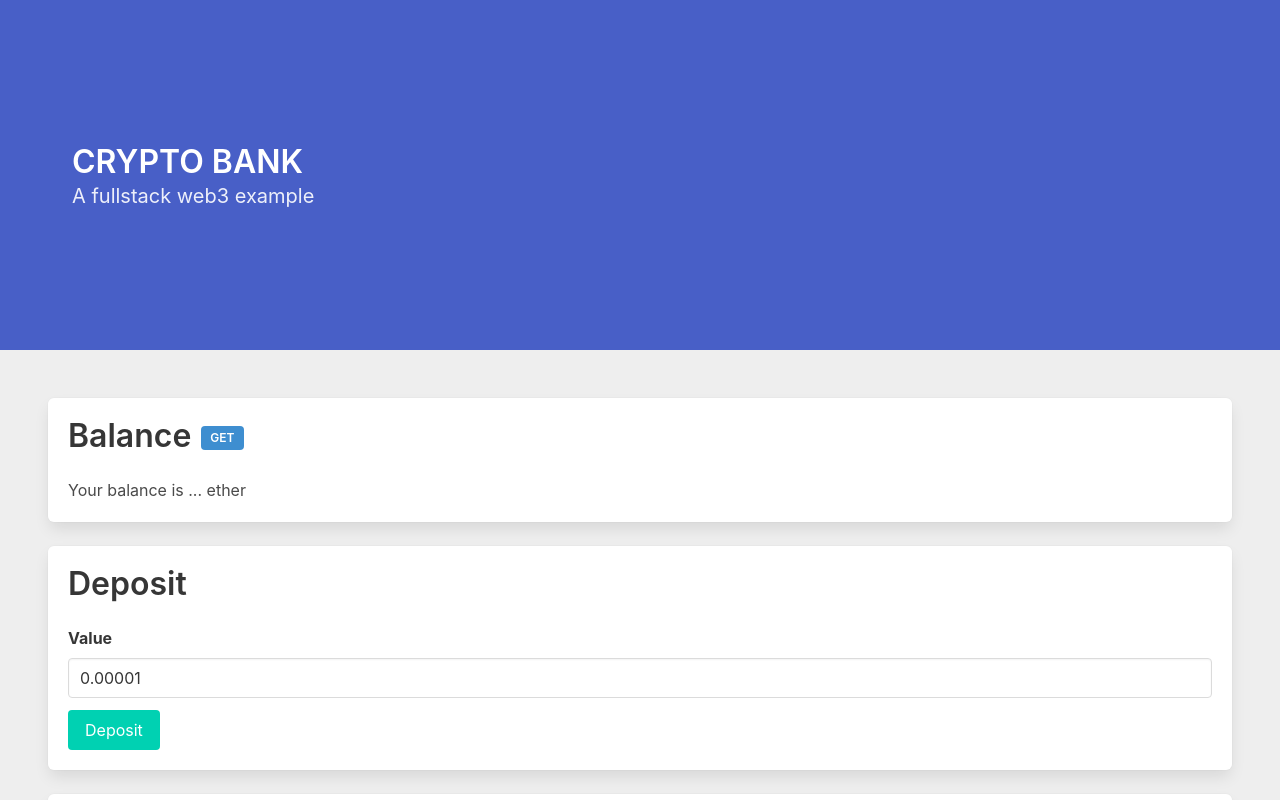
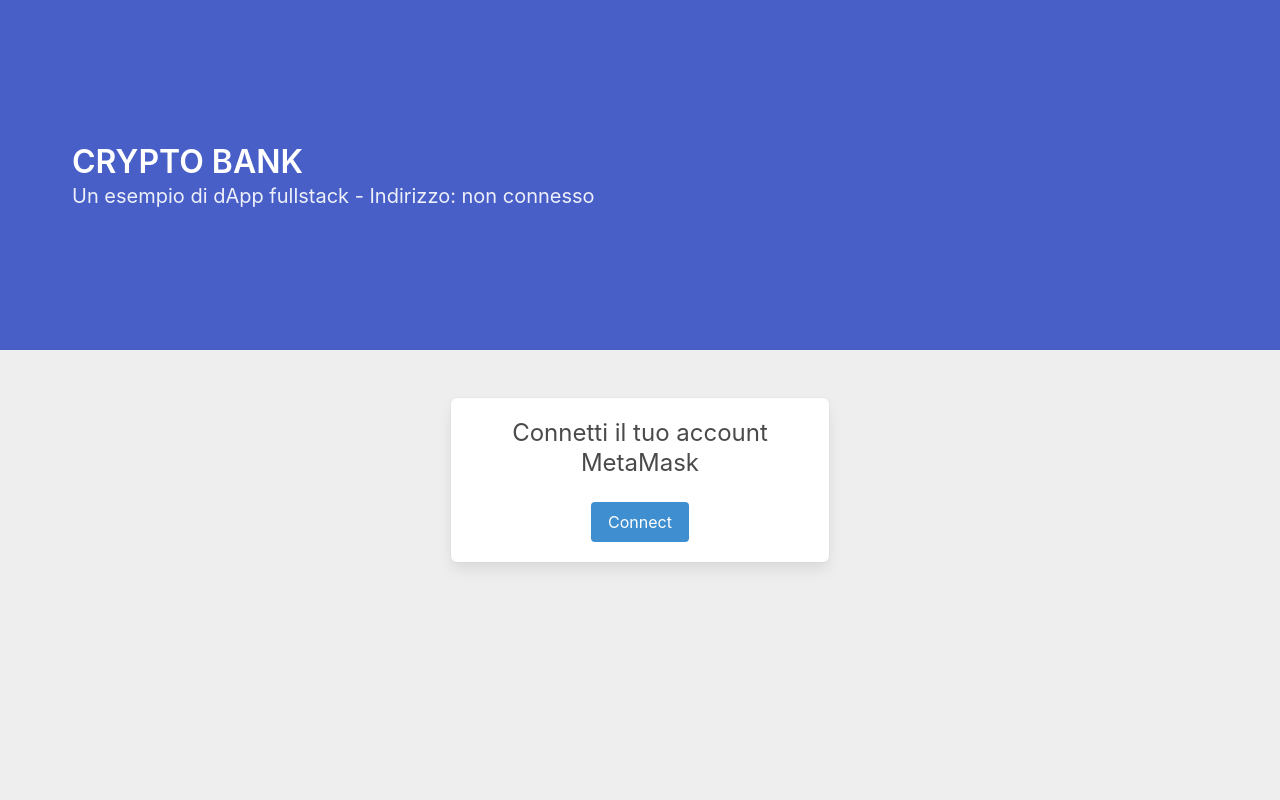
Before and after one commit to carmhack/solidity-crypto-bank, a React (Create React App) app: page / in a window 1280 px wide. Built offline with nearby package versions, Linux system fonts and the light colour scheme.

Commit message:
Add connect button, edit layout in dashboard

```diff
--- a/src/App.js
+++ b/src/App.js
@@ -1,26 +1,27 @@
-import { useState, useEffect, useCallback } from "react";
+import { useState, useCallback } from "react";
 import { ethers } from "ethers";
 import "./App.css";
 import CryptoBank from "./artifacts/contracts/CryptoBank.sol/CryptoBank.json";
-import Balance from "./components/Balance/Balance";
-import Deposit from "./components/Deposit/Deposit";
-import Withdraw from "./components/Withdraw/Withdraw";
-import { getEtherFrom } from "./utils/format";
+import Login from "./components/Login/Login";
+import Dashboard from "./components/Dashboard/Dashboard";
 
 function App() {
   const [contract, setContract] = useState(null);
   const [account, setAccount] = useState({
     address: null,
+    addressBalance: null,
     balance: null,
   });
 
   const initConnection = useCallback(async () => {
     if (typeof window.ethereum !== "undefined") {
       const accounts = await window.ethereum.request({ method: "eth_requestAccounts" });
+      const addressBalance = await window.ethereum.request({ method: "eth_getBalance", params: [accounts[0], 'latest'] });
       const provider = new ethers.providers.Web3Provider(window.ethereum);
       const signer = provider.getSigner();
       setAccount({
         ...account,
+        addressBalance,
         address: accounts[0]
       });
       const CryptoBankContract = new ethers.Contract(
@@ -32,26 +33,23 @@
     } else {
       console.log("Please install MetaMask");
     }
-  }, [account])
+  }, [account]);
 
-  useEffect(() => {
-    initConnection();
-  }, [initConnection]);
-
-  const getBalance = useCallback(async () => {
-    if (contract) {
-      const wei = await contract.balance({ from: account.address });
-      const newBalance = getEtherFrom(wei);
-      setAccount({
-        ...account,
-        balance: newBalance
-      });
+  const checkAccount = () => {
+    if (!contract && !account.address) {
+      return (
+        <Login connect={initConnection} />
+      );
+    } else {
+      return (
+        <Dashboard
+          account={account}
+          contract={contract}
+          setAccount={setAccount}
+        />
+      );
     }
-  }, [account, contract])
-
-  useEffect(() => {
-    getBalance();
-  }, [contract, getBalance]);
+  }
 
   return (
     <div>
@@ -61,28 +59,13 @@
             CRYPTO BANK
           </p>
           <p className="subtitle">
-            A fullstack web3 example
+            Un esempio di dApp fullstack - Indirizzo: {account.address ? account.address : 'non connesso'}
           </p>
         </div>
       </section>
 
       <main>
-        <section className="section">
-          <Balance
-            balance={account.balance}
-            getBalance={getBalance}
-          />
-
-          <Deposit
-            contract={contract}
-            address={account.address}
-          />
-
-          <Withdraw
-            contract={contract}
-            address={account.address}
-          />
-        </section>
+        { checkAccount() }
       </main>
     </div>
   );
--- /dev/null
+++ b/src/components/AddressInfo/AddressInfo.js
@@ -0,0 +1,15 @@
+function AddressInfo({ account }) {
+  return (
+    <div className="box">
+      <h3 className="title is-3">
+        I tuoi dati
+      </h3>
+      <div className="content">
+        <p>Indirizzo: { account.address }</p>
+        <p>Saldo: { account.balance }</p>
+      </div>
+    </div>
+  )
+}
+
+export default AddressInfo;
--- a/src/components/Balance/Balance.js
+++ b/src/components/Balance/Balance.js
@@ -4,11 +4,13 @@
   return (
     <div className="box">
       <h3 className="title is-3">
-                Balance
-                <span className="tag is-info" onClick={getBalance}>GET</span>
+        Saldo
+        <span className="tag is-medium is-info" onClick={getBalance}>Ottieni</span>
       </h3>
       <div className="block">
-              <p>Your balance is {balance ? balance : '...'} ether</p>
+        <h4 className="subtitle is-4">
+          Il tuo saldo è di {balance ? balance : '[n.d.]'} ether
+        </h4>
       </div>
     </div>
   )
--- /dev/null
+++ b/src/components/Dashboard/Dashboard.js
@@ -0,0 +1,58 @@
+import { useCallback, useEffect } from "react";
+import Balance from "../Balance/Balance";
+import Deposit from "../Deposit/Deposit";
+import Withdraw from "../Withdraw/Withdraw";
+import { getEtherFrom } from "../../utils/format";
+import AddressInfo from "../AddressInfo/AddressInfo";
+
+function Dashboard({ contract, account, setAccount }) {
+  const getBalance = useCallback(async () => {
+    if (contract) {
+      const wei = await contract.balance({ from: account.address });
+      const newBalance = getEtherFrom(wei);
+      setAccount({
+        ...account,
+        balance: newBalance
+      });
+    }
+  }, [account, contract, setAccount])
+
+  useEffect(() => {
+    getBalance();
+  }, [contract, getBalance]);
+
+  return (
+    <section className="section">
+      <div className="columns">
+        <div className="column">
+          <Balance
+            balance={account.balance}
+            getBalance={getBalance}
+          />
+        </div>
+        <div className="column">
+          <AddressInfo
+            account={account}
+          />
+        </div>
+      </div>
+
+      <div className="columns">
+        <div className="column">
+          <Deposit
+            contract={contract}
+            address={account.address}
+          />
+        </div>
+        <div className="column">
+          <Withdraw
+            contract={contract}
+            address={account.address}
+          />
+        </div>
+      </div>
+    </section>
+  )
+}
+
+export default Dashboard;
--- a/src/components/Deposit/Deposit.js
+++ b/src/components/Deposit/Deposit.js
@@ -14,9 +14,9 @@
 
   return (
     <form onSubmit={deposit} className="box">
-      <h3 className="title is-3">Deposit</h3>
+      <h3 className="title is-3">Deposita</h3>
       <div className="field">
-        <label className="label">Value</label>
+        <label className="label">Ether</label>
         <div className="control">
           <input
             className="input"
@@ -31,7 +31,7 @@
         </div>
       </div>
 
-      <button className="button is-primary">Deposit</button>
+      <button className="button is-info is-outlined">Invia richiesta</button>
     </form>
   )
 }
--- /dev/null
+++ b/src/components/Login/Login.js
@@ -0,0 +1,17 @@
+
+function Login({ connect }) {
+    return (
+        <section className="section">
+            <div className="columns">
+                <div className="column is-4 is-offset-4">
+                    <div className="box has-text-centered">
+                        <h3 className="subtitle is-4">Connetti il tuo account MetaMask</h3>
+                        <button className="button is-info" onClick={connect}>Connect</button>
+                    </div>
+                </div>
+            </div>
+        </section>
+    )
+}
+
+export default Login;
--- a/src/components/Withdraw/Withdraw.js
+++ b/src/components/Withdraw/Withdraw.js
@@ -11,9 +11,9 @@
 
   return (
     <form onSubmit={withdraw} className="box">
-      <h3 className="title is-3">Withdraw</h3>
+      <h3 className="title is-3">Preleva</h3>
       <div className="field">
-        <label className="label">Value</label>
+        <label className="label">Ether</label>
         <div className="control">
           <input
             className="input"
@@ -28,7 +28,7 @@
         </div>
       </div>
 
-      <button className="button is-primary">Withdraw</button>
+      <button className="button is-info is-outlined">Invia richiesta</button>
     </form>
   )
 }
```
Lines whose indentation alone changed are shown as unchanged.
